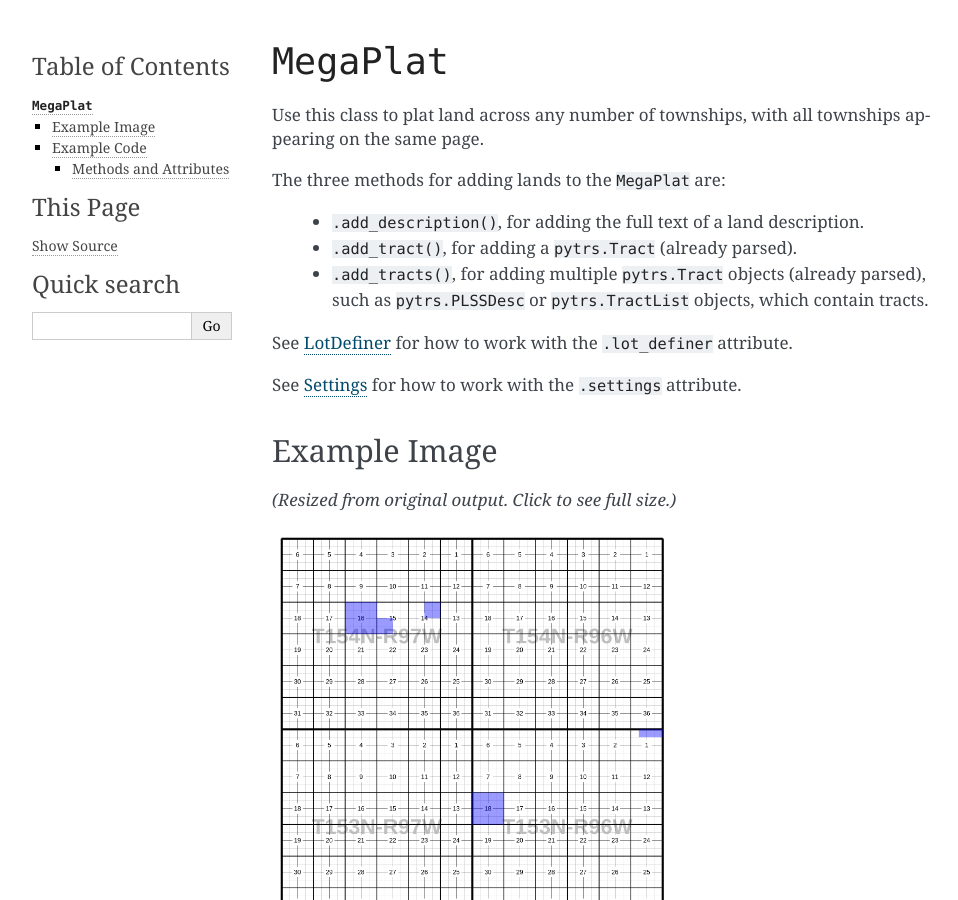
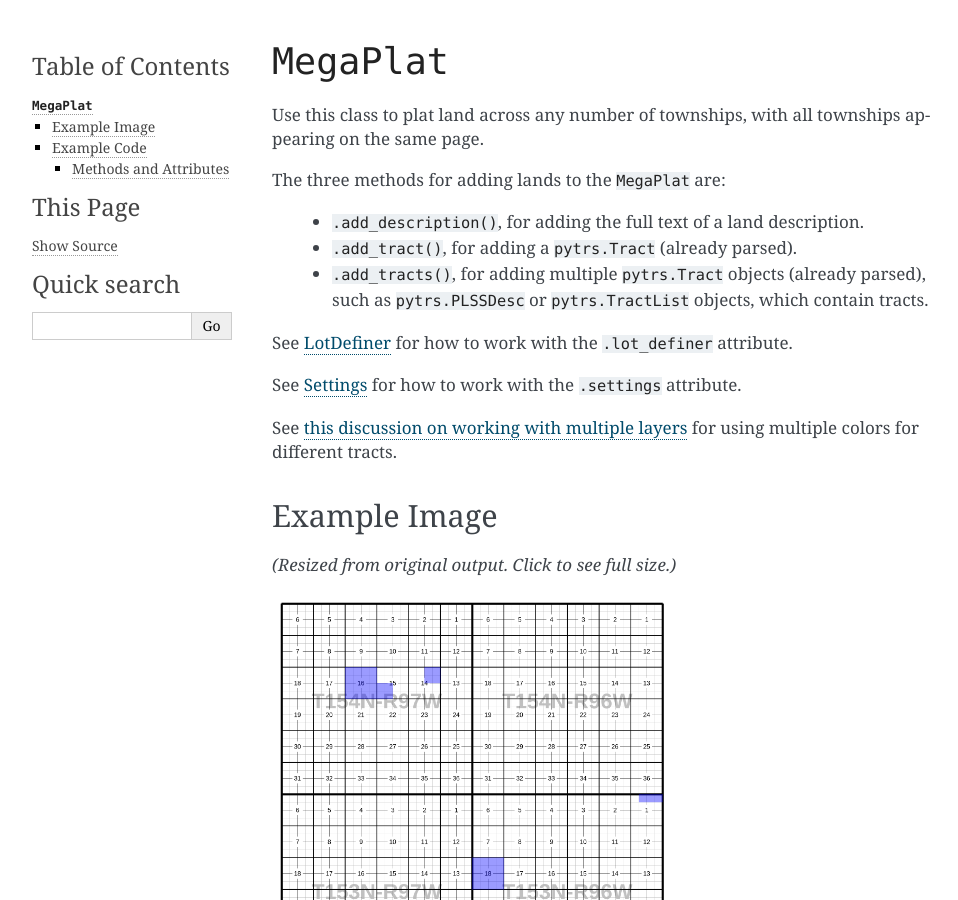
Before and after one commit to JamesPImes/pyTRSplat, a Sphinx documentation site: the page built from docs/source/modules/megaplat.rst, in a window 1280 px wide and 900 px high. Shown: the whole window, without its empty margins (148-1106 px from the left). Built offline with Sphinx 7.4.7, drawn with Linux system fonts in a browser that asks for light colours.

Commit message:
link to discussion of layers

```diff
--- a/docs/source/modules/megaplat.rst
+++ b/docs/source/modules/megaplat.rst
@@ -17,6 +17,9 @@ for how to work with the ``.lot_definer`` attribute.
 See
 :doc:`Settings <settings>`
 for how to work with the ``.settings`` attribute.
+
+See :doc:`this discussion on working with multiple layers<layers>`
+for using multiple colors for different tracts.
 
 
 Example Image
--- a/docs/source/modules/plat.rst
+++ b/docs/source/modules/plat.rst
@@ -16,6 +16,10 @@ for how to work with the ``.lot_definer`` attribute.
 See
 :doc:`Settings <settings>`
 for how to work with the ``.settings`` attribute.
+
+See :doc:`this discussion on working with multiple layers<layers>`
+for using multiple colors for different tracts.
+
 
 .. note::
 
--- a/docs/source/modules/platgroup.rst
+++ b/docs/source/modules/platgroup.rst
@@ -18,6 +18,10 @@ for how to work with the ``.lot_definer`` attribute.
 See
 :doc:`Settings <settings>`
 for how to work with the ``.settings`` attribute.
+
+See :doc:`this discussion on working with multiple layers<layers>`
+for using multiple colors for different tracts.
+
 
 Example Images
 --------------
```
